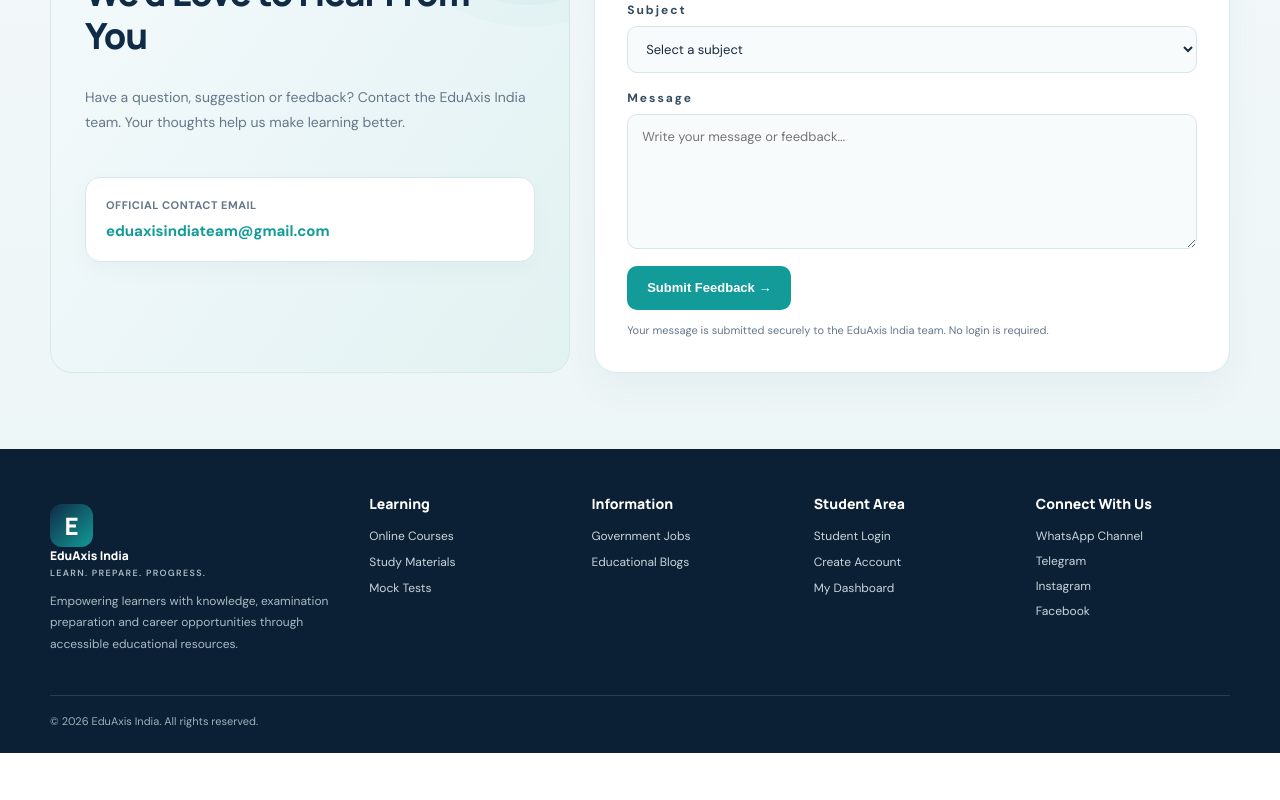
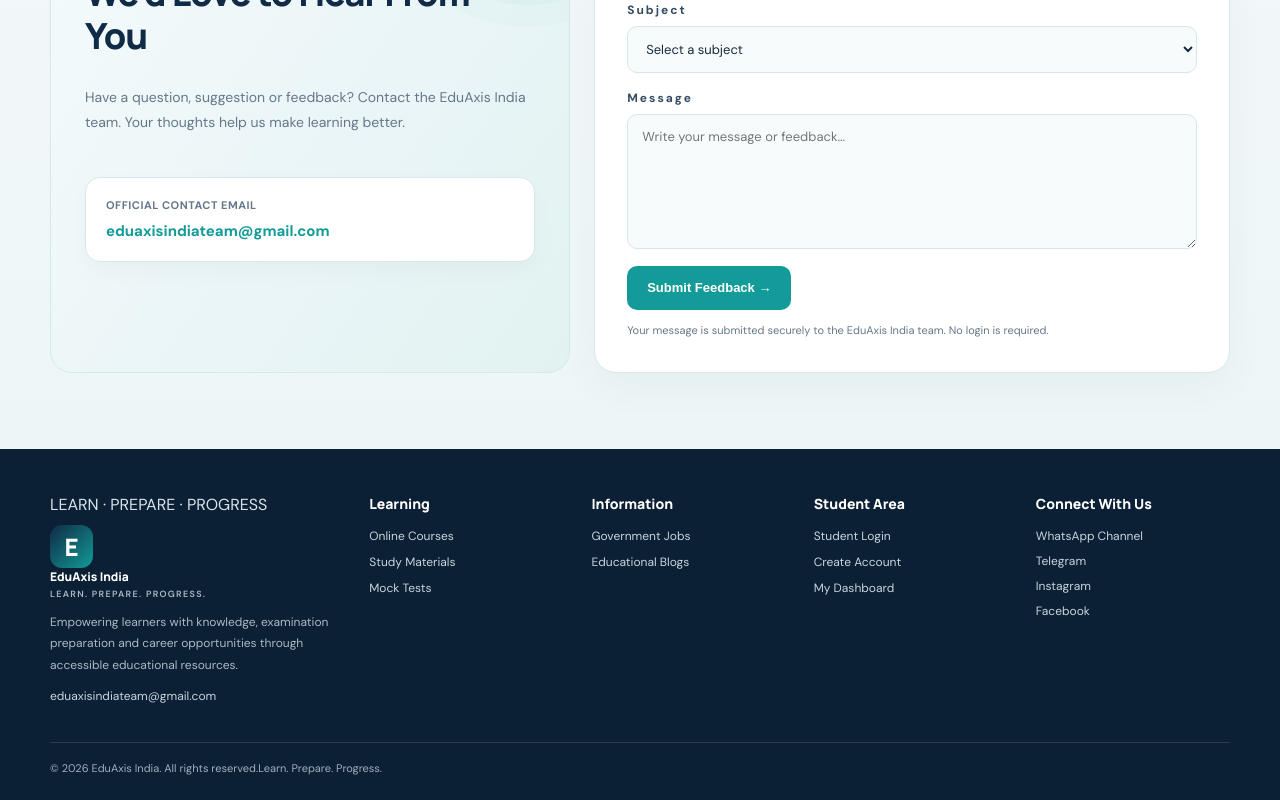
Before and after one commit to ejazahmad174-spec/eduaxis-india, a Next.js app: page / in a window 1280 px wide. Shown: the part 5387-6187 px from the top of the page. Before the commit the page ends 6140 px from the top, so only its background shows below. Built offline with nearby package versions, Linux system fonts and the light colour scheme.

Commit message:
Refresh footer content and brand details

```diff
--- a/app/page.tsx
+++ b/app/page.tsx
@@ -564,12 +564,14 @@ export default function Home() {
       <footer className="ea-footer">
         <div className="ea-wrap">
           <div className="ea-footer-grid">
-            <div>
+            <div className="ea-footer-brand">
+              <div className="ea-footer-kicker">LEARN · PREPARE · PROGRESS</div>
               <a href="/" className="ea-brand" style={{ color: "#fff" }}>
                 <span className="ea-brand-mark">E</span>
                 <span>EduAxis India<small style={{ color: "#aabac4" }}>LEARN. PREPARE. PROGRESS.</small></span>
               </a>
               <p>Empowering learners with knowledge, examination preparation and career opportunities through accessible educational resources.</p>
+              <a className="ea-footer-email" href="mailto:eduaxisindiateam@gmail.com">eduaxisindiateam@gmail.com</a>
             </div>
             <div>
               <h3>Learning</h3>
@@ -597,7 +599,8 @@ export default function Home() {
             </div>
           </div>
           <div className="ea-footer-bottom">
-            © {new Date().getFullYear()} EduAxis India. All rights reserved.
+            <span>© {new Date().getFullYear()} EduAxis India. All rights reserved.</span>
+            <span>Learn. Prepare. Progress.</span>
           </div>
         </div>
       </footer>
```
